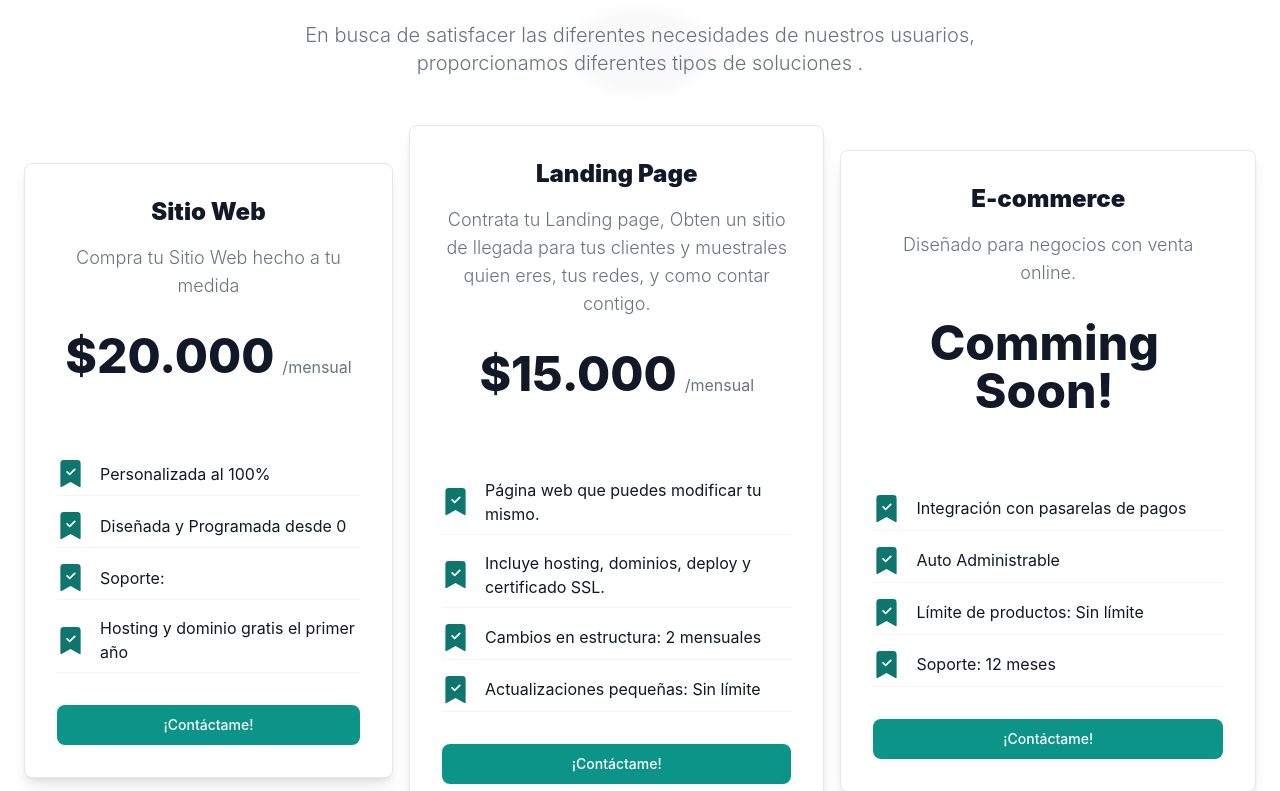
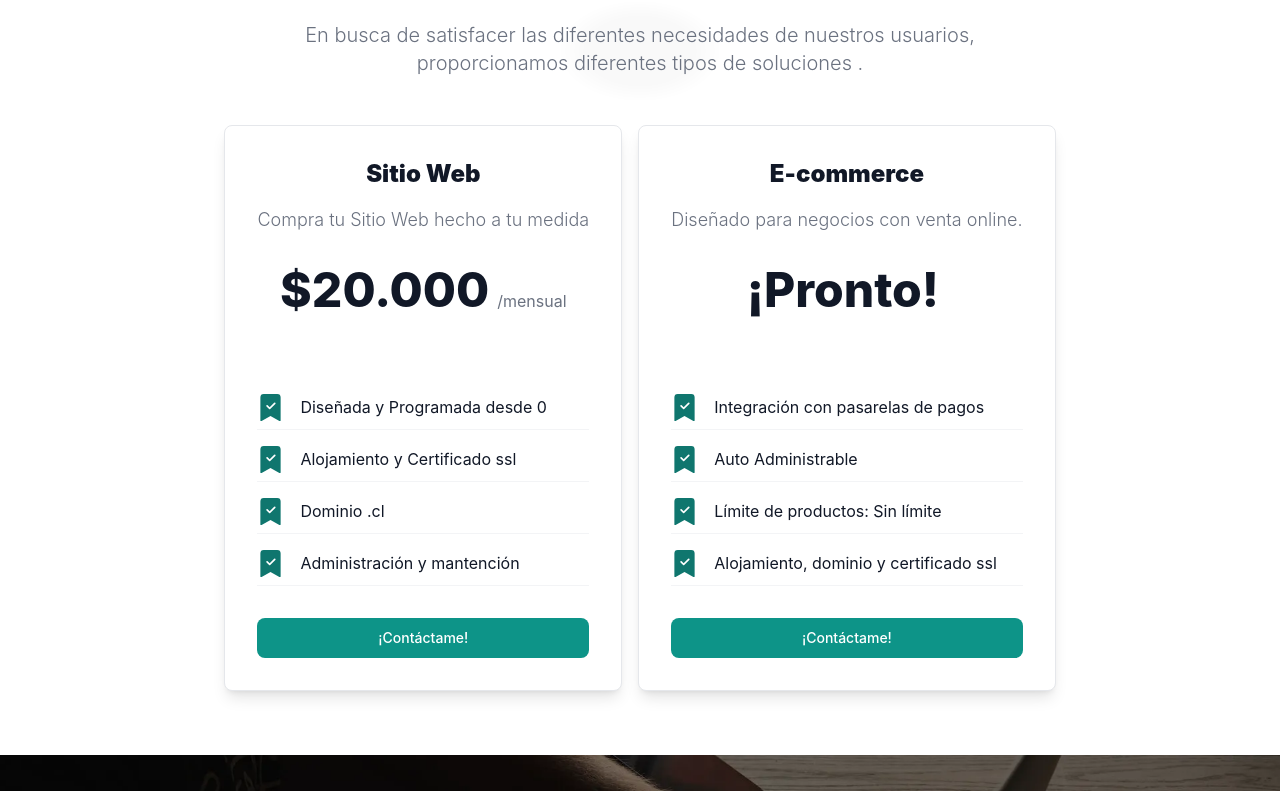
Before and after one commit to RyouhaWH/RyouhaWH, a React (Vite) app: page / in a window 1280 px wide. Shown: the part 2009-2800 px from the top of the page. Built offline with nearby package versions, Linux system fonts and the light colour scheme.

Commit message:
Actualizamos precios, dejamos solo sitio web y sin landing, y pusimos logo sitio.

```diff
--- a/index.html
+++ b/index.html
@@ -3,7 +3,7 @@
   <head>
     <meta charset="UTF-8" />
 
-    <link rel="icon" type="image/svg+xml" href="/vite.svg" />
+    <link rel="icon" type="image/svg+xml" href="/RyunDev.svg" />
     <meta name="viewport" content="width=device-width, initial-scale=1.0" />
     <meta name="google-site-verification" content="IIJLKlrhQ9p1ngVn0cyArROJegWYaleeLpXzZO3fr2M" />
     <title>Ryun Webdev | Sitios Web al alcance de todos</title>
--- a/src/Containers/Precios.jsx
+++ b/src/Containers/Precios.jsx
@@ -10,10 +10,10 @@ const Precios = () => {
             price: "$20.000",
             priceMode: "mensual",
             specs: [
-                `Personalizada al 100%`,
                 "Diseñada y Programada desde 0",
-                "Soporte: ",
-                "Hosting y dominio gratis el primer año",
+                "Alojamiento y Certificado ssl",
+                "Dominio .cl",
+                "Administración y mantención ",
             ],
         },
         Landing: {
@@ -45,12 +45,12 @@ const Precios = () => {
         Ecommerce: {
             title: "E-commerce",
             subtitle: "Diseñado para negocios con venta online.",
-            price: "Comming Soon!",
+            price: "¡Pronto!",
             specs: [
                 "Integración con pasarelas de pagos",
                 "Auto Administrable",
                 "Límite de productos: Sin límite",
-                "Soporte: 12 meses",
+                "Alojamiento, dominio y certificado ssl",
             ],
         },
     };
@@ -106,7 +106,7 @@ const Precios = () => {
                     className="flex flex-col items-center justify-center gap-4 lg:flex-row"
                 >
                     <PriceCard data={data.SitioWeb} />
-                    <PriceCard data={data.Landing} />
+                    {/* <PriceCard data={data.Landing} /> */}
                     <PriceCard data={data.Ecommerce} />
                 </motion.div>
             </motion.div>
```
Also changed, not shown: public/RyunDev.svg (added), 1 other file (tests, documents, lock files or other folders).
